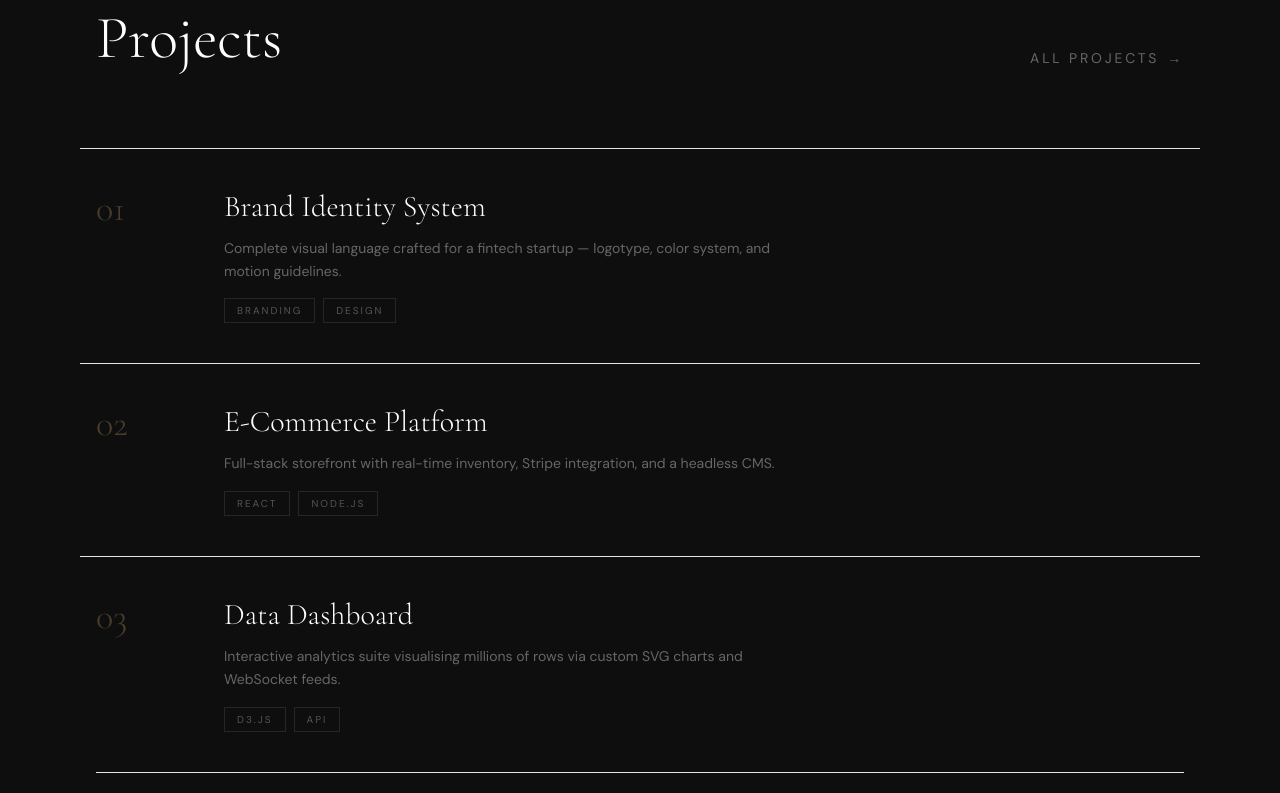
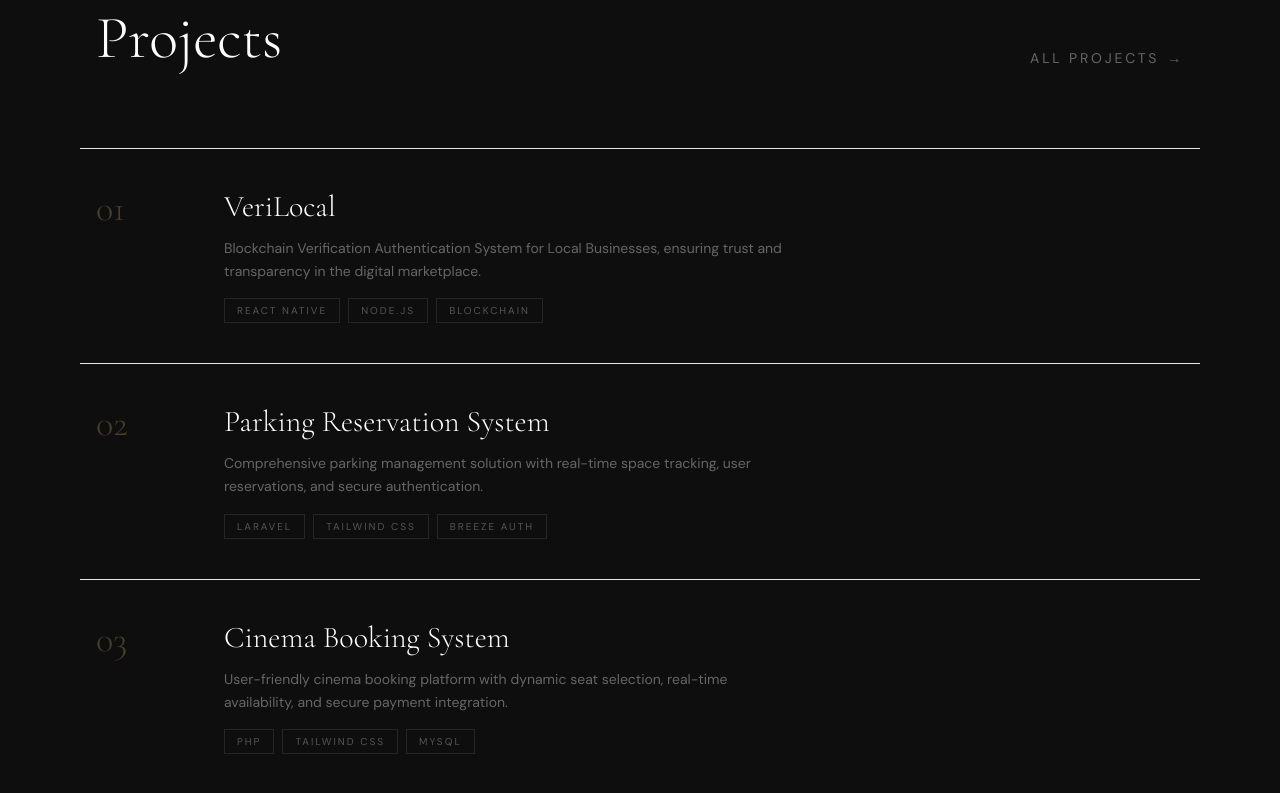
Before and after one commit to adrian-aizen/adrianPortfolio, a React (Create React App) app in the folder frontend/: page / in a window 1280 px wide. Shown: the part 3476-4269 px from the top of the page. Built offline with nearby package versions, Linux system fonts and the light colour scheme.

Commit message:
Progress: Modified Projects Section

```diff
--- a/frontend/src/pages/Home.jsx
+++ b/frontend/src/pages/Home.jsx
@@ -28,21 +28,21 @@ const timeline = [
 const projects = [
   {
     num: "01",
-    title: "Brand Identity System",
-    tags: ["Branding", "Design"],
-    desc: "Complete visual language crafted for a fintech startup — logotype, color system, and motion guidelines.",
+    title: "VeriLocal",
+    tags: ["React Native", "Node.js", "Blockchain"],
+    desc: "Blockchain Verification Authentication System for Local Businesses, ensuring trust and transparency in the digital marketplace.",
   },
   {
     num: "02",
-    title: "E-Commerce Platform",
-    tags: ["React", "Node.js"],
-    desc: "Full-stack storefront with real-time inventory, Stripe integration, and a headless CMS.",
+    title: "Parking Reservation System",
+    tags: ["Laravel", "Tailwind CSS", "Breeze Auth"],
+    desc: "Comprehensive parking management solution with real-time space tracking, user reservations, and secure authentication.",
   },
   {
     num: "03",
-    title: "Data Dashboard",
-    tags: ["D3.js", "API"],
-    desc: "Interactive analytics suite visualising millions of rows via custom SVG charts and WebSocket feeds.",
+    title: "Cinema Booking System",
+    tags: ["PHP", "Tailwind CSS", "MySQL"],
+    desc: "User-friendly cinema booking platform with dynamic seat selection, real-time availability, and secure payment integration.",
   },
 ];
 
@@ -362,7 +362,7 @@ export default function Home() {
         </div>
       </section>
 
-      {/* ════════════ WORK ════════════ */}
+      {/* ════════════ PROJECTS ════════════ */}
       <section id="projects" className="py-32 px-6 md:px-16 lg:px-24">
         <div className="max-w-7xl mx-auto">
           <div className="reveal flex items-end justify-between mb-20 flex-wrap gap-6">
```
